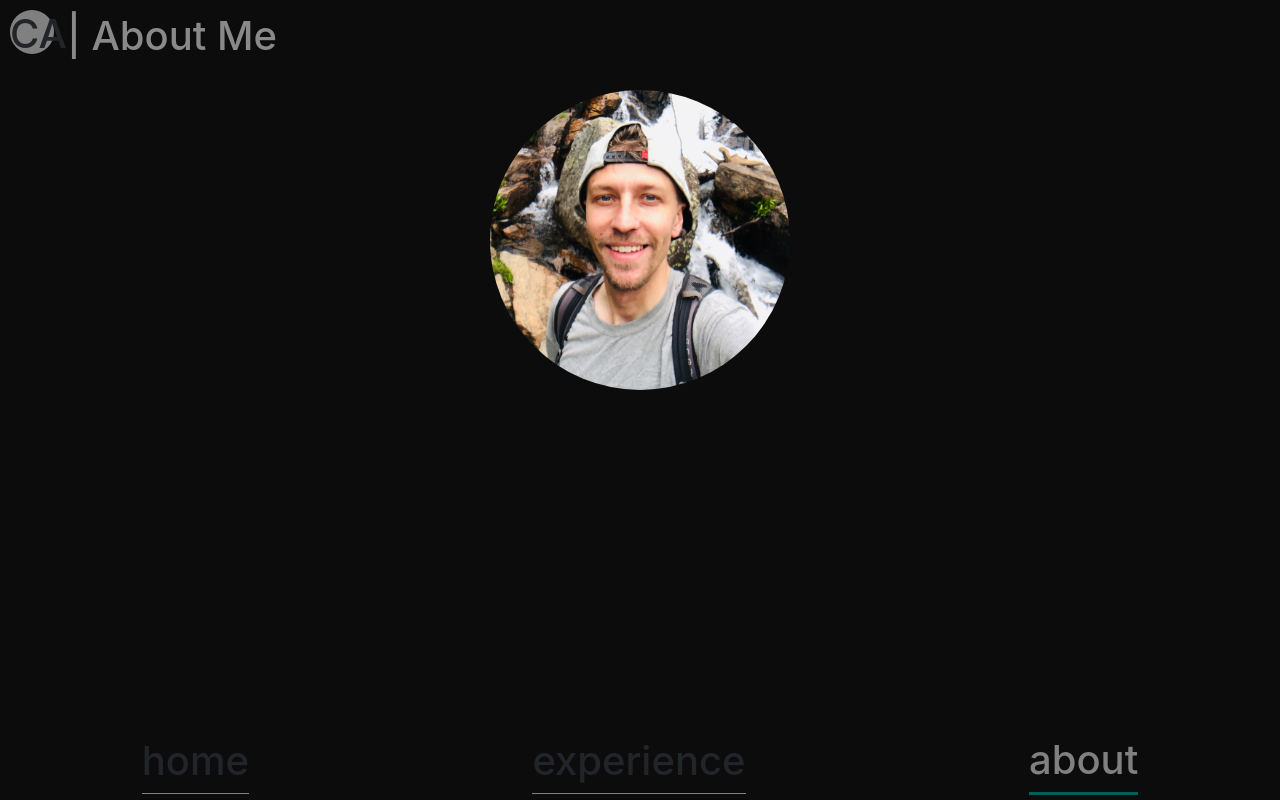
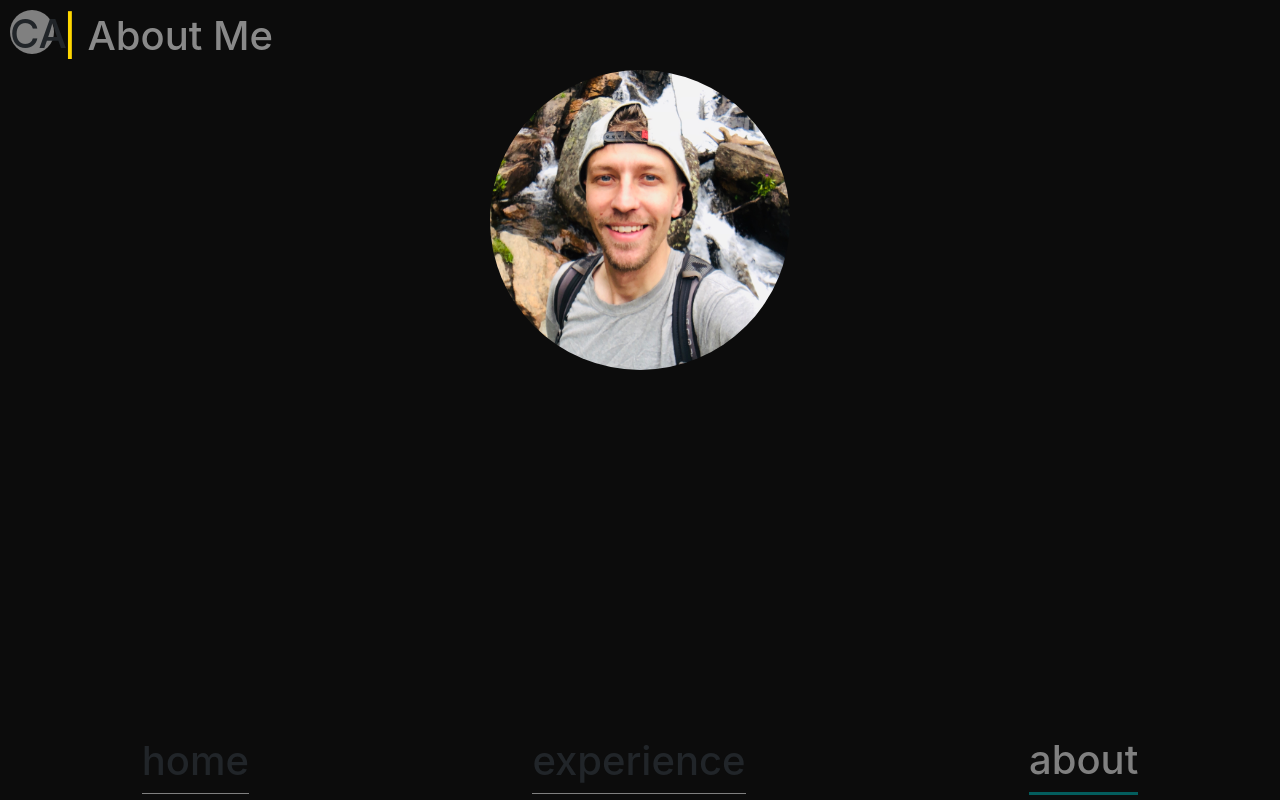
Before and after one commit to colintalex/portfolio-next, a Next.js app: page /about in a window 1280 px wide. Built offline with nearby package versions, Linux system fonts and the light colour scheme; a web font is replaced by a local one.

Commit message:
Home page css

```diff
--- a/pages/about.js
+++ b/pages/about.js
@@ -4,7 +4,9 @@ export default function About() {
   return (
     <>
       <div className="page-title">
-        <h1>| About Me</h1>
+        <h1>
+          <span className="about">|</span> About Me
+        </h1>
       </div>
       <div className={styles.img_wrapper}>
         <Image
--- a/pages/experience.js
+++ b/pages/experience.js
@@ -1,7 +1,9 @@
 export default function Experience() {
   return (
     <div className="page-title">
-      <h1>| Experience</h1>
+      <h1>
+        <span className="experience">|</span> Experience
+      </h1>
     </div>
   );
 }
--- a/styles/globals.scss
+++ b/styles/globals.scss
@@ -46,9 +46,41 @@ a {
 #qgis {
   background-color: yellow !important;
 } */
+.blinking-cursor {
+  font-size: 24px;
+
+}
+
+@keyframes cursor-blink {
+
+  0%,
+  45% {
+    opacity: 0.8;
+    /* Cursor is visible */
+  }
+
+  55%,
+  100% {
+    opacity: 0;
+    /* Cursor is invisible */
+  }
+}
 
 .page-title {
-  margin-left: 50px;
-  padding: 12px;
+  margin-left: 58px;
+  padding-top: 12px;
   color: rgba(255, 255, 255, 0.516);
+
+  span {
+    animation: cursor-blink 1s ease-out 5;
+    &.home {
+      color: turquoise;
+    }
+    &.experience {
+      color: magenta;
+    }
+    &.about {
+      color: gold;
+    }
+  }
 }
```
Also changed, not shown: pages/index.js (+7 -2 lines), styles/Home.module.scss (+16 -0 lines).
